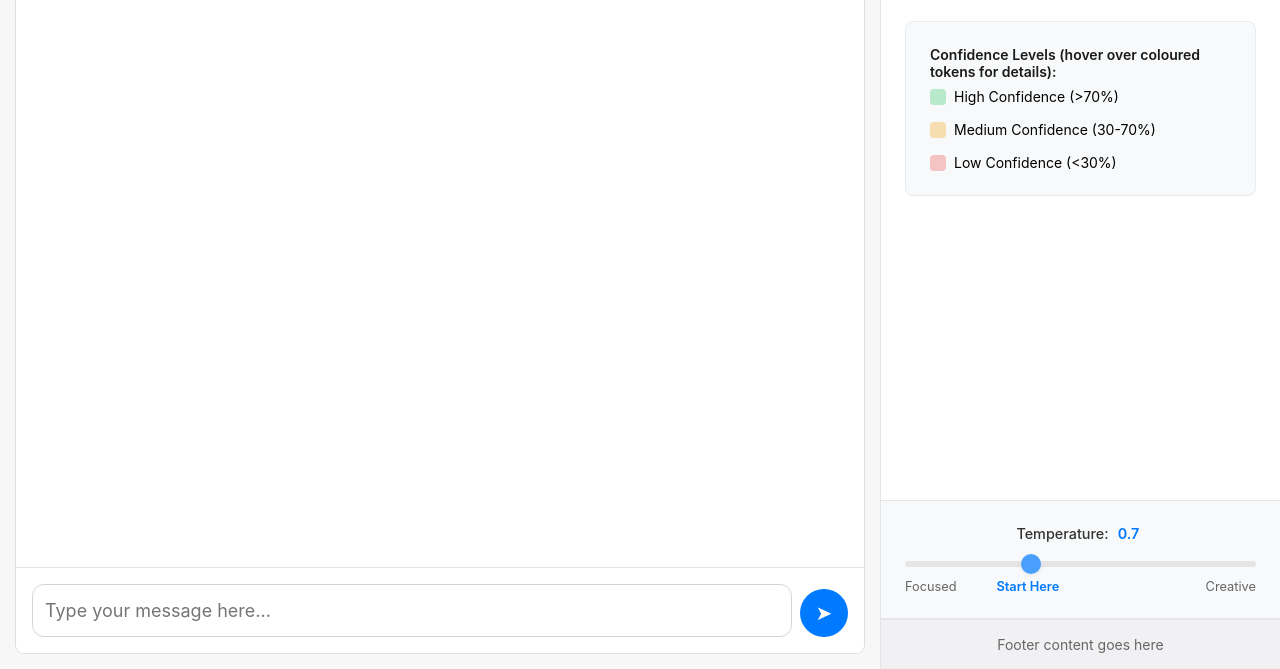
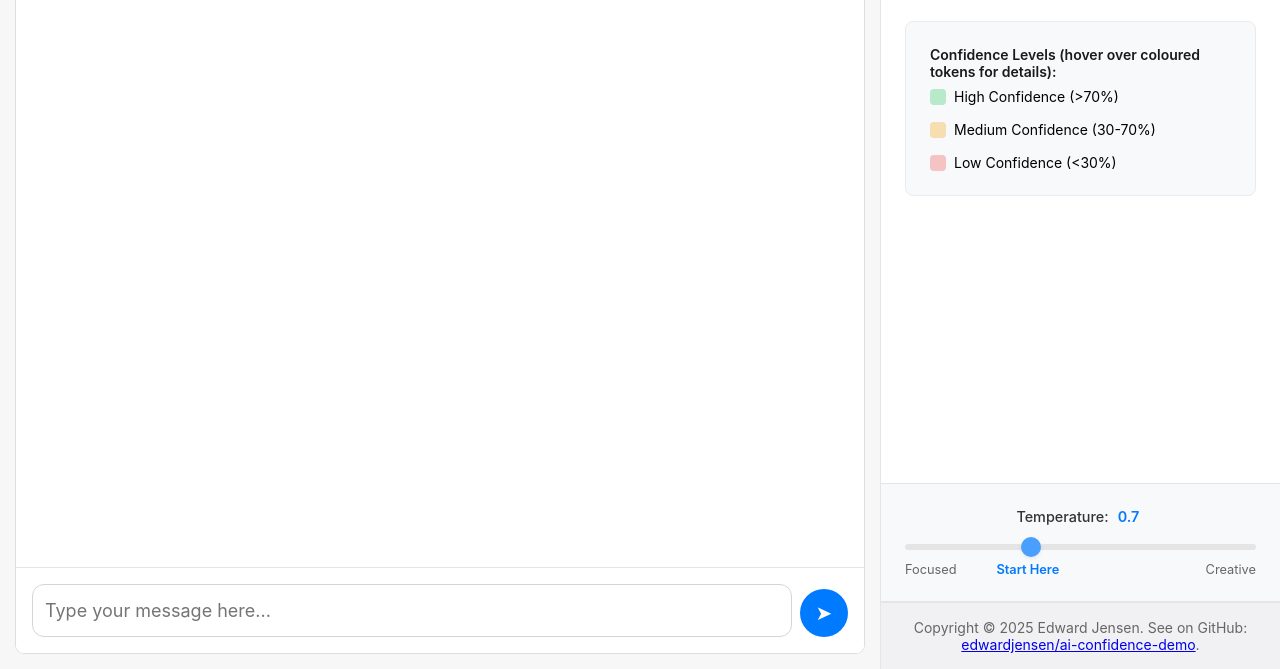
Before and after one commit to edwardjensen/ai-confidence-demo, a website: page public/index.html in a window 1280 px wide. Shown: the part 245-914 px from the top of the page. Drawn offline with Linux system fonts and the light colour scheme.

Commit message:
Update footer content to include copyright information and GitHub link

```diff
--- a/public/index.html
+++ b/public/index.html
@@ -78,7 +78,7 @@
                 </div>
 
                 <div class="footer-placeholder">
-                    <p>Footer content goes here</p>
+                    <p>Copyright &copy; 2025 Edward Jensen. See on GitHub: <a href="https://github.com/edwardjensen/ai-confidence-demo" target="_blank">edwardjensen/ai-confidence-demo</a>.</p>
                 </div>
             </div>
         </div>
```
